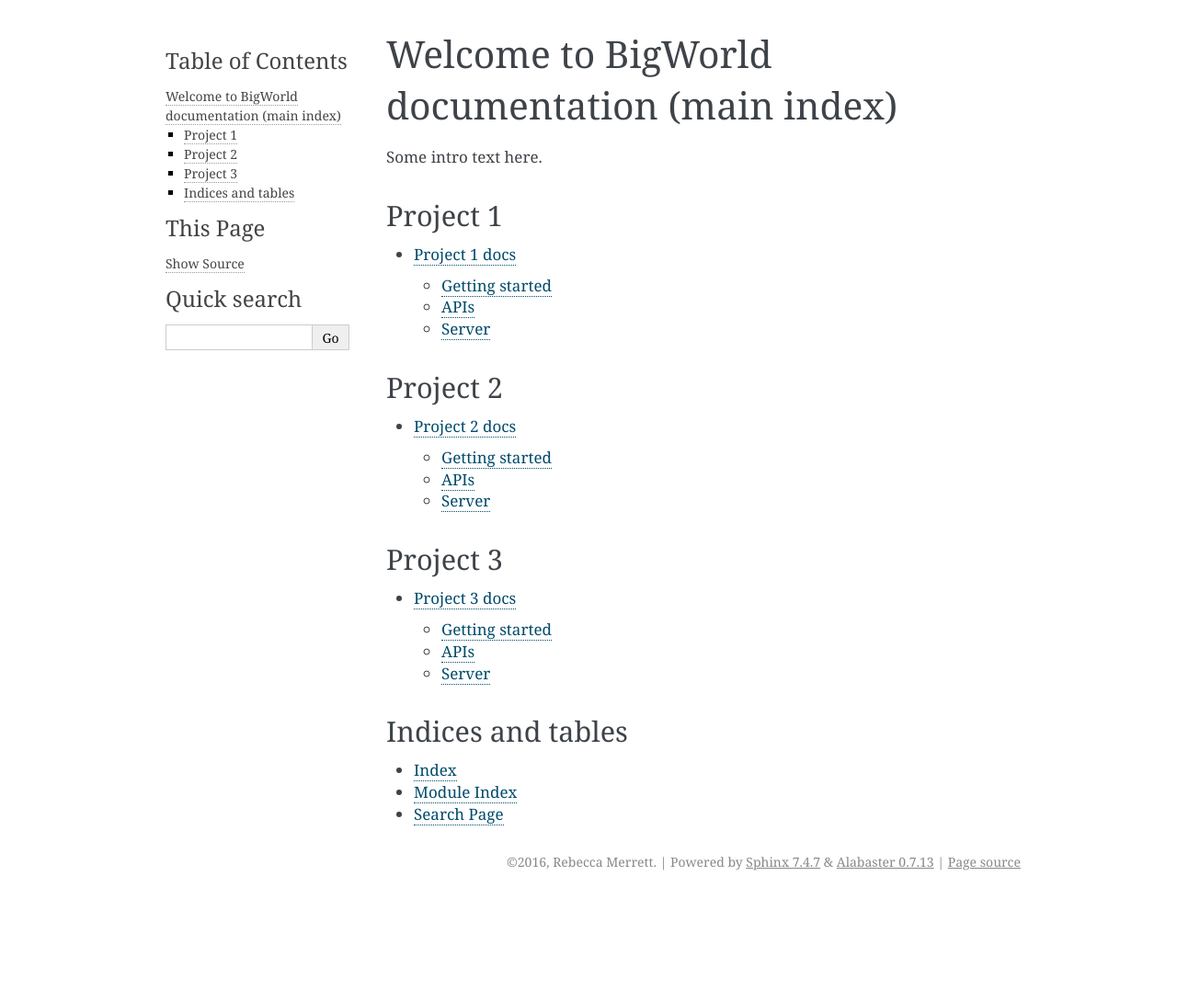
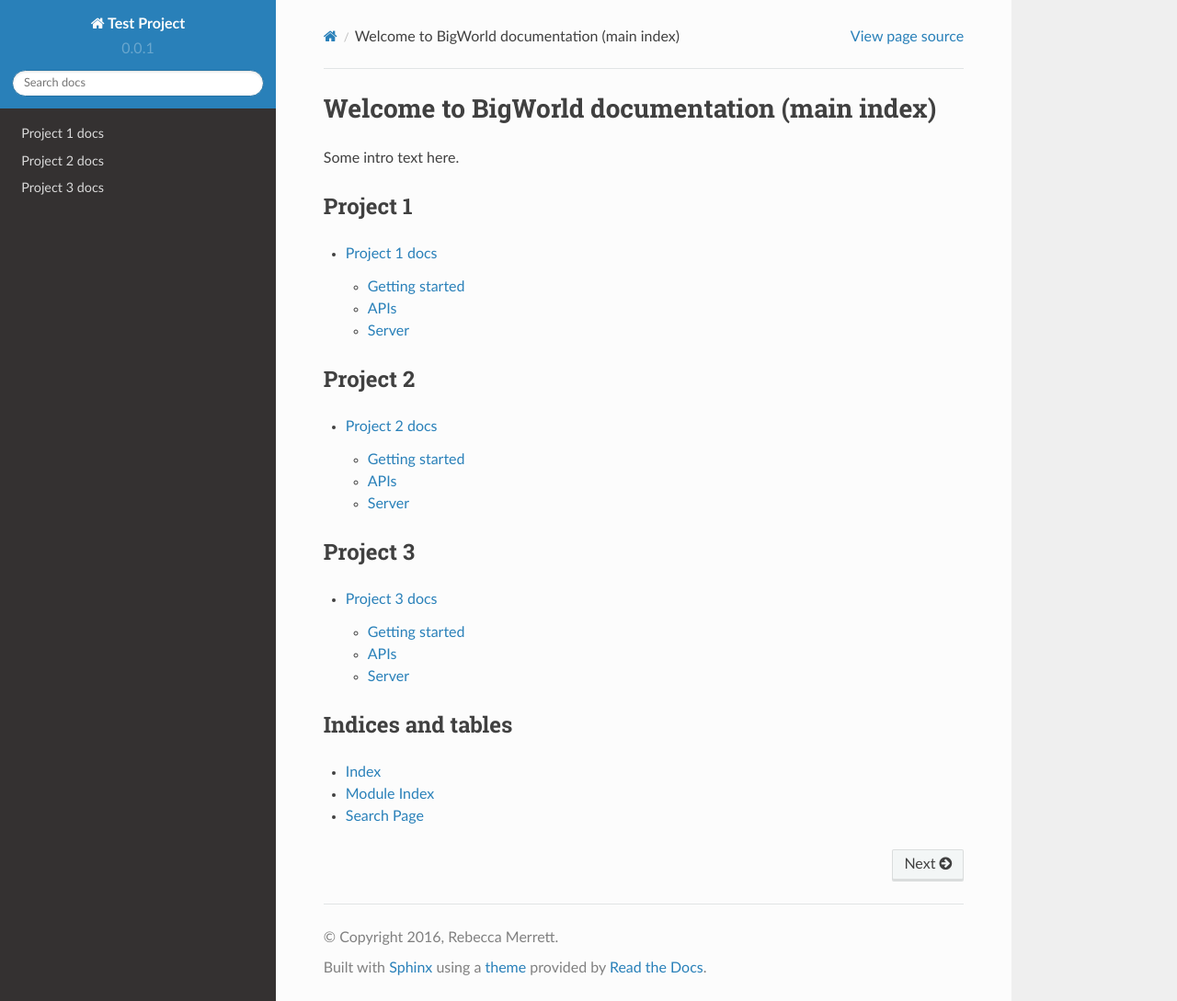
Before and after one commit to RebeccaMerrett/DocTemplate, a Sphinx documentation site: the page built from docs/source/index.rst, in a window 1280 px wide and 1089 px high. Shown: the whole window at 92% size. Built offline with Sphinx 7.4.7 and the Read the Docs theme 2.0.0, drawn with Linux system fonts in a browser that asks for light colours.

Commit message:
Update conf.py

```diff
--- a/docs/source/conf.py
+++ b/docs/source/conf.py
@@ -30,7 +30,7 @@
 # extensions coming with Sphinx (named 'sphinx.ext.*') or your custom
 # ones.
 
-#import sphinx_rtd_theme, with html_theme = 'sphinx_rtd_theme'
+import sphinx_rtd_theme
 
 extensions = [
     'sphinx.ext.autodoc',
@@ -127,7 +127,7 @@ todo_include_todos = False
 # The theme to use for HTML and HTML Help pages.  See the documentation for
 # a list of builtin themes.
 #
-html_theme = 'alabaster'
+html_theme = 'sphinx_rtd_theme'
 
 # Theme options are theme-specific and customize the look and feel of a theme
 # further.  For a list of options available for each theme, see the
```
